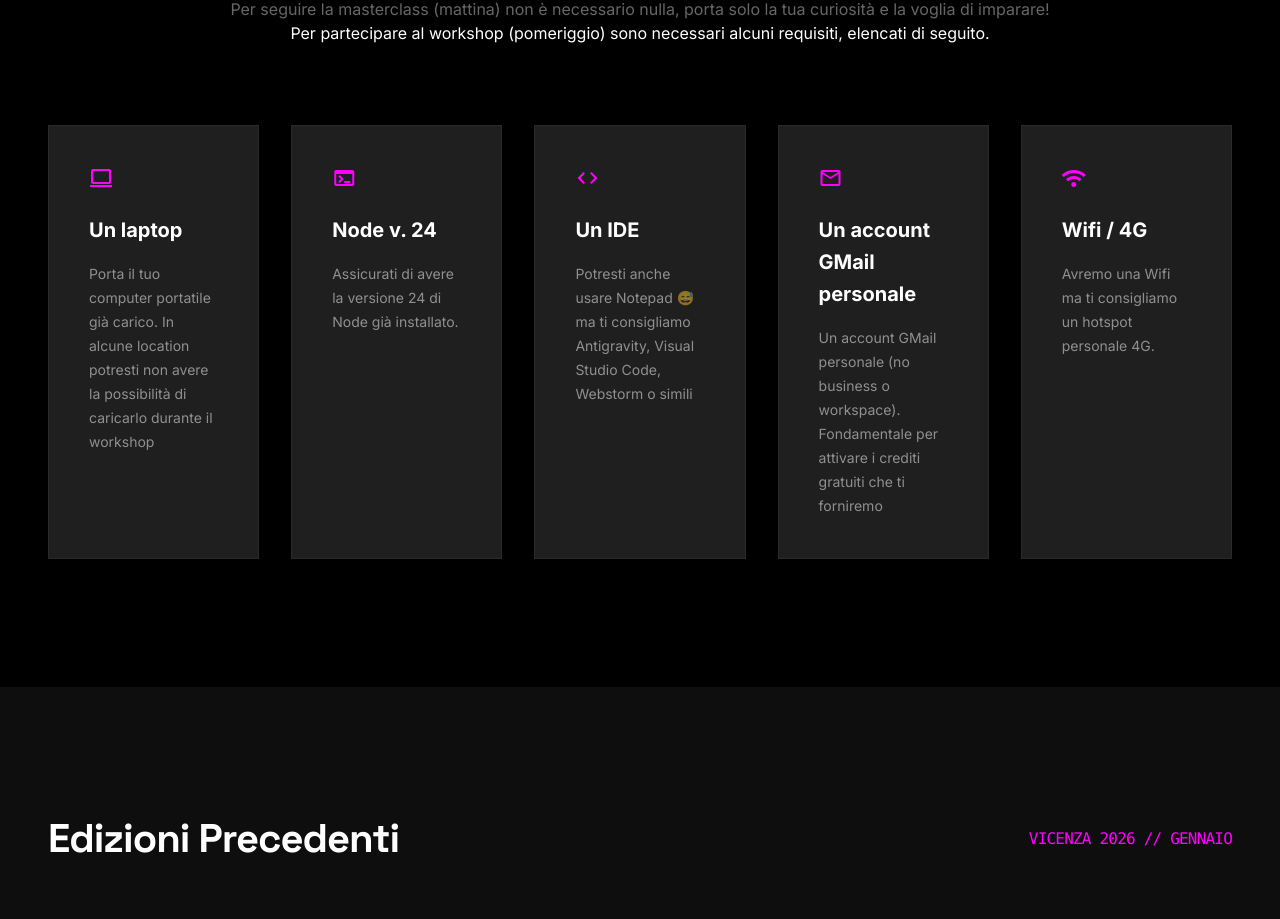
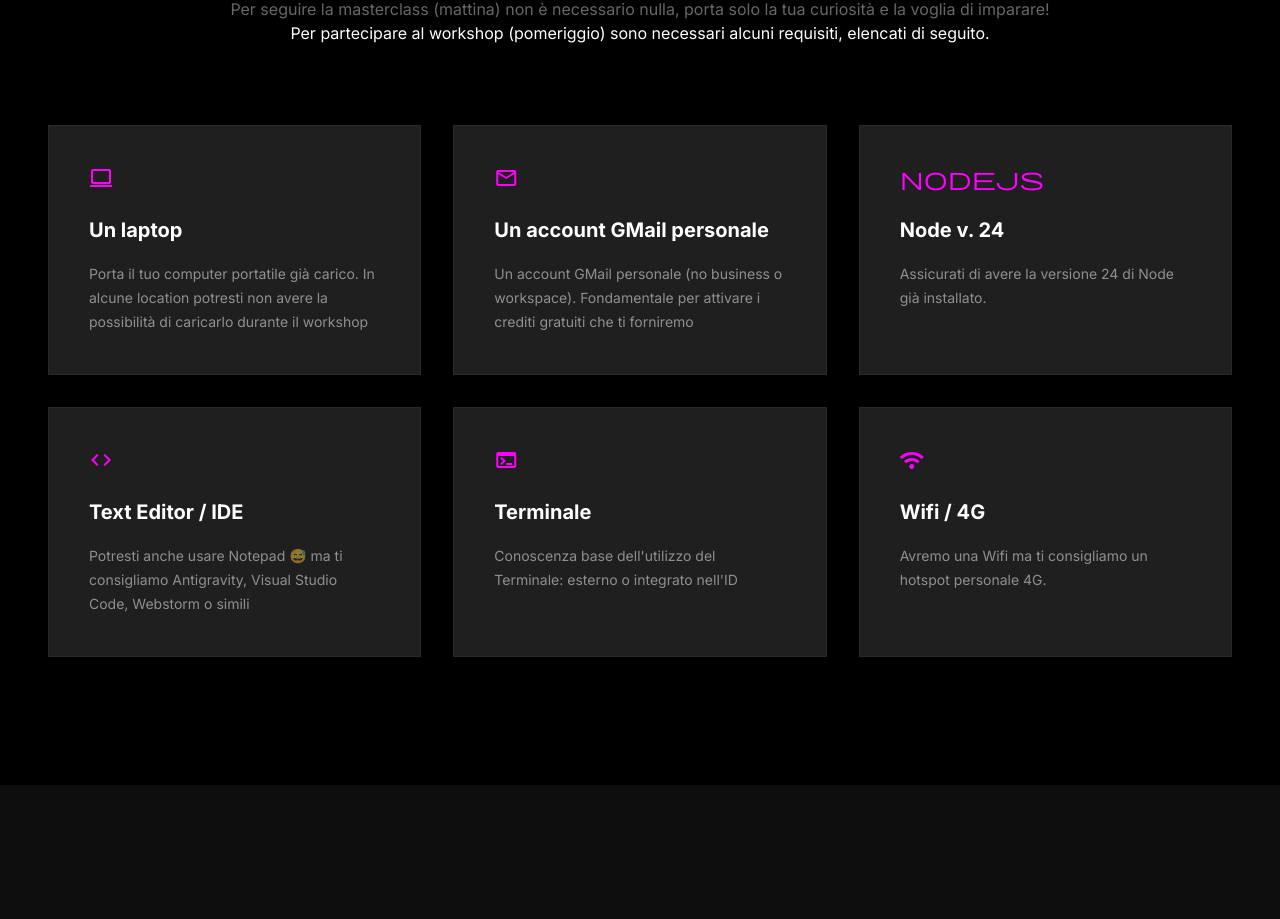
Before and after one commit to fabiobiondi/codelabs-2026-landing-sponsors, a Next.js app: page / in a window 1280 px wide. Shown: the part 4255-5174 px from the top of the page. Built offline with nearby package versions, Linux system fonts and the light colour scheme.

Commit message:
refactor: update support section requirements and adjust grid layout columns

```diff
--- a/src/app/(main)/components/SupportSection.tsx
+++ b/src/app/(main)/components/SupportSection.tsx
@@ -7,21 +7,28 @@ export function SupportSection() {
         'Porta il tuo computer portatile già carico. In alcune location potresti non avere la possibilità di caricarlo durante il workshop',
     },
     {
-      icon: 'terminal',
+      icon: 'mail',
+      title: 'Un account GMail personale',
+      description:
+        'Un account GMail personale (no business o workspace). Fondamentale per attivare i crediti gratuiti che ti forniremo',
+    },
+    {
+      icon: 'nodejs',
       title: 'Node v. 24',
       description: 'Assicurati di avere la versione 24 di Node già installato.',
     },
+
     {
       icon: 'code',
-      title: 'Un IDE',
+      title: 'Text Editor / IDE',
       description:
         'Potresti anche usare Notepad 😅  ma ti consigliamo Antigravity, Visual Studio Code, Webstorm o simili',
     },
     {
-      icon: 'mail',
-      title: 'Un account GMail personale',
+      icon: 'terminal',
+      title: 'Terminale',
       description:
-        'Un account GMail personale (no business o workspace). Fondamentale per attivare i crediti gratuiti che ti forniremo',
+        "Conoscenza base dell'utilizzo del Terminale: esterno o integrato nell'ID",
     },
     {
       icon: 'wifi',
@@ -47,7 +54,7 @@ export function SupportSection() {
             </div>
           </div>
         </div>
-        <div className="grid grid-cols-1 gap-8 md:grid-cols-2 lg:grid-cols-5">
+        <div className="grid grid-cols-1 gap-8 md:grid-cols-2 lg:grid-cols-3">
           {items.map((item, i) => (
             <div
               key={i}
```
